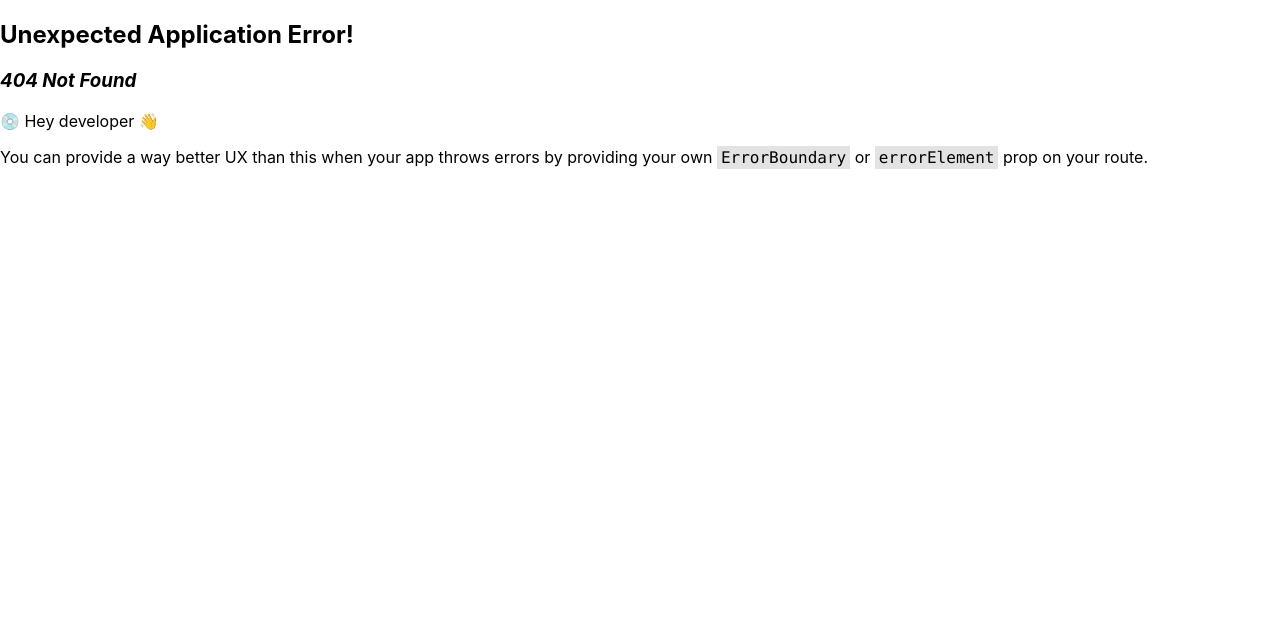
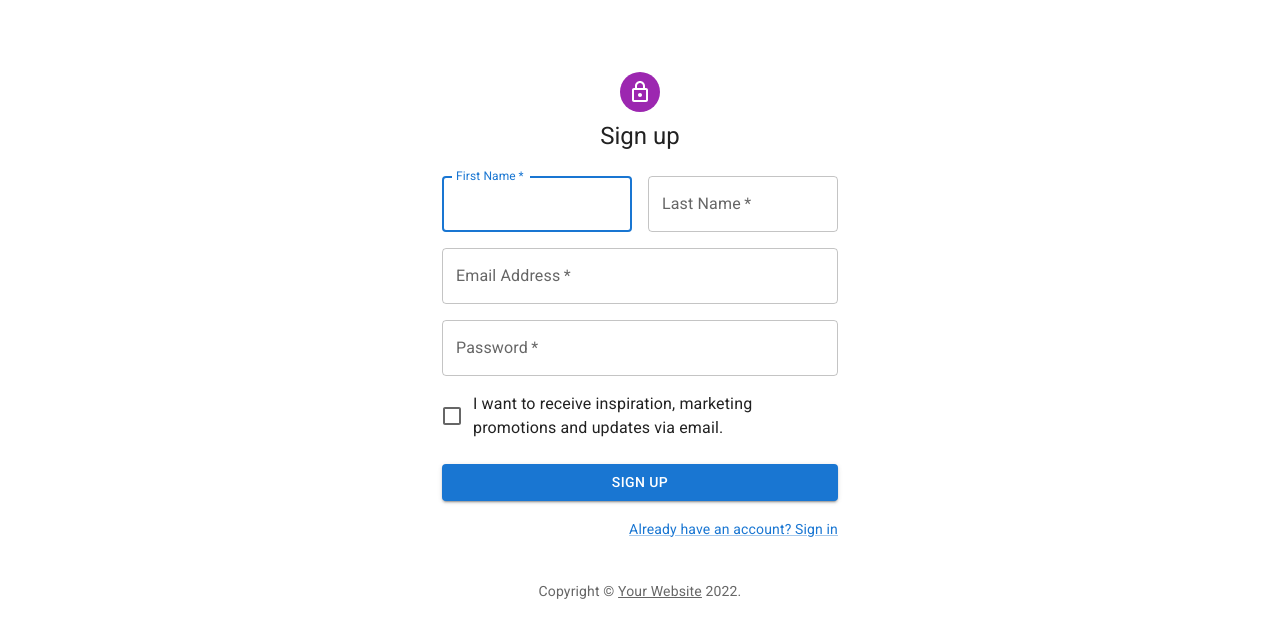
Before and after one commit to cagridemirtash/Nurse-Patient-Graduation-Project, a React (Create React App) app in the folder front/: page /signUp in a window 1280 px wide. Before the commit this address had no page. Shown: the top 638 px of the page. Built offline with nearby package versions, Linux system fonts and the light colour scheme; a web font is replaced by a local one.

Commit message:
Material UI
Add ready-to-use sign-up component and add route in index

```diff
--- a/front/src/App.tsx
+++ b/front/src/App.tsx
@@ -4,7 +4,7 @@
 import {AppProps} from './types/AppProps'
 import Button from '@mui/material/Button'
 
-function App({name , secondName = "Default Text"} : AppProps){
+function App(){
   const [user, setUser] = useState("userName");
 
   useEffect(() => {
@@ -14,10 +14,7 @@
   return (
     <>
       <Navbar />
-      <h1>{name}</h1>
-      {secondName && <p>{secondName}</p>}
       {user}
-      <Button variant="contained">Hello World</Button>
     </>
   );
 }
--- a/front/src/components/Login/SignIn/index.tsx
+++ b/front/src/components/Login/SignIn/index.tsx
@@ -112,7 +112,7 @@
                   </Link>
                 </Grid>
                 <Grid item>
-                  <Link href="#" variant="body2">
+                  <Link href="/signUp" variant="body2">
                     {"Don't have an account? Sign Up"}
                   </Link>
                 </Grid>
--- /dev/null
+++ b/front/src/components/Login/SignUp/index.tsx
@@ -0,0 +1,131 @@
+import * as React from 'react';
+import Avatar from '@mui/material/Avatar';
+import Button from '@mui/material/Button';
+import CssBaseline from '@mui/material/CssBaseline';
+import TextField from '@mui/material/TextField';
+import FormControlLabel from '@mui/material/FormControlLabel';
+import Checkbox from '@mui/material/Checkbox';
+import Link from '@mui/material/Link';
+import Grid from '@mui/material/Grid';
+import Box from '@mui/material/Box';
+import LockOutlinedIcon from '@mui/icons-material/LockOutlined';
+import Typography from '@mui/material/Typography';
+import Container from '@mui/material/Container';
+import { createTheme, ThemeProvider } from '@mui/material/styles';
+
+function Copyright(props: any) {
+  return (
+    <Typography variant="body2" color="text.secondary" align="center" {...props}>
+      {'Copyright © '}
+      <Link color="inherit" href="https://mui.com/">
+        Your Website
+      </Link>{' '}
+      {new Date().getFullYear()}
+      {'.'}
+    </Typography>
+  );
+}
+
+const theme = createTheme();
+
+export default function SignUp() {
+  const handleSubmit = (event: React.FormEvent<HTMLFormElement>) => {
+    event.preventDefault();
+    const data = new FormData(event.currentTarget);
+    console.log({
+      email: data.get('email'),
+      password: data.get('password'),
+    });
+  };
+
+  return (
+    <ThemeProvider theme={theme}>
+      <Container component="main" maxWidth="xs">
+        <CssBaseline />
+        <Box
+          sx={{
+            marginTop: 8,
+            display: 'flex',
+            flexDirection: 'column',
+            alignItems: 'center',
+          }}
+        >
+          <Avatar sx={{ m: 1, bgcolor: 'secondary.main' }}>
+            <LockOutlinedIcon />
+          </Avatar>
+          <Typography component="h1" variant="h5">
+            Sign up
+          </Typography>
+          <Box component="form" noValidate onSubmit={handleSubmit} sx={{ mt: 3 }}>
+            <Grid container spacing={2}>
+              <Grid item xs={12} sm={6}>
+                <TextField
+                  autoComplete="given-name"
+                  name="firstName"
+                  required
+                  fullWidth
+                  id="firstName"
+                  label="First Name"
+                  autoFocus
+                />
+              </Grid>
+              <Grid item xs={12} sm={6}>
+                <TextField
+                  required
+                  fullWidth
+                  id="lastName"
+                  label="Last Name"
+                  name="lastName"
+                  autoComplete="family-name"
+                />
+              </Grid>
+              <Grid item xs={12}>
+                <TextField
+                  required
+                  fullWidth
+                  id="email"
+                  label="Email Address"
+                  name="email"
+                  autoComplete="email"
+                />
+              </Grid>
+              <Grid item xs={12}>
+                <TextField
+                  required
+                  fullWidth
+                  name="password"
+                  label="Password"
+                  type="password"
+                  id="password"
+                  autoComplete="new-password"
+                />
+              </Grid>
+              <Grid item xs={12}>
+                <FormControlLabel
+                  control={<Checkbox value="allowExtraEmails" color="primary" />}
+                  label="I want to receive inspiration, marketing promotions and updates via email."
+                />
+              </Grid>
+            </Grid>
+            <Button
+              type="submit"
+              fullWidth
+              variant="contained"
+              sx={{ mt: 3, mb: 2 }}
+            >
+              Sign Up
+            </Button>
+            <Grid container justifyContent="flex-end">
+              <Grid item>
+                <Link href="#" variant="body2">
+                  Already have an account? Sign in
+                </Link>
+              </Grid>
+            </Grid>
+          </Box>
+        </Box>
+        <Copyright sx={{ mt: 5 }} />
+      </Container>
+    </ThemeProvider>
+  );
+}
```
Also changed, not shown: front/src/index.tsx (+7 -3 lines), 1 other file (tests, documents, lock files or other folders).
